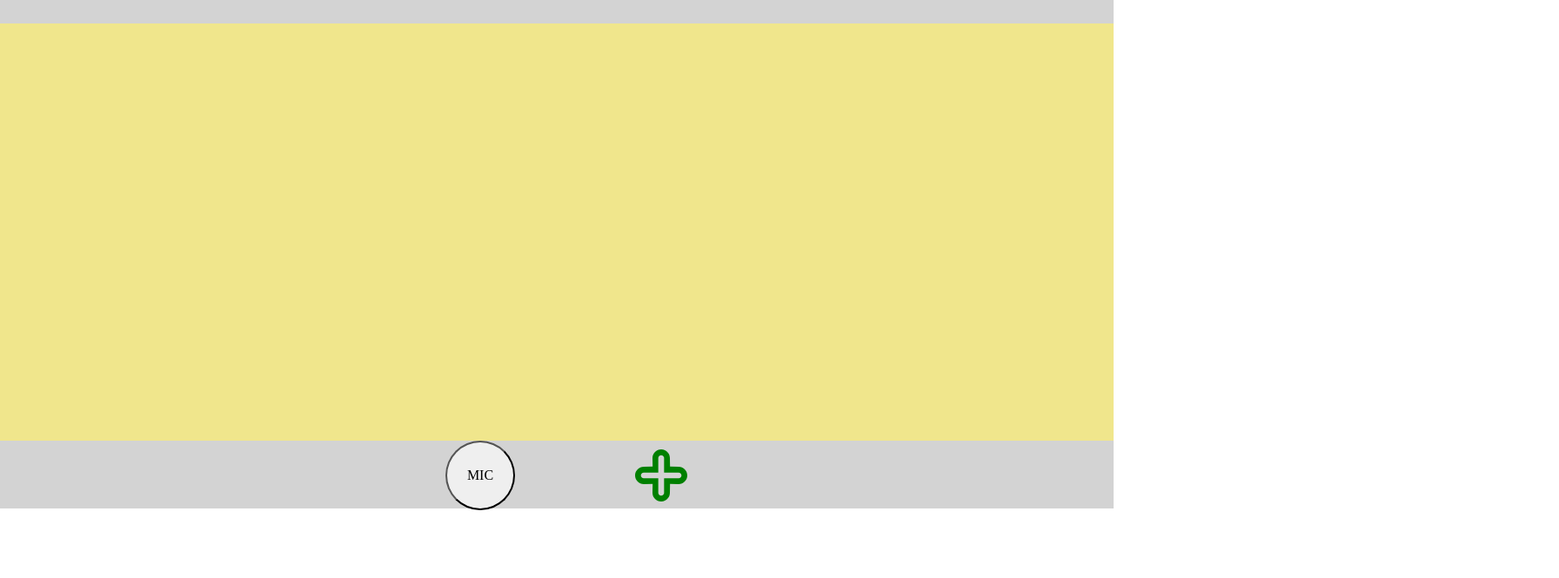
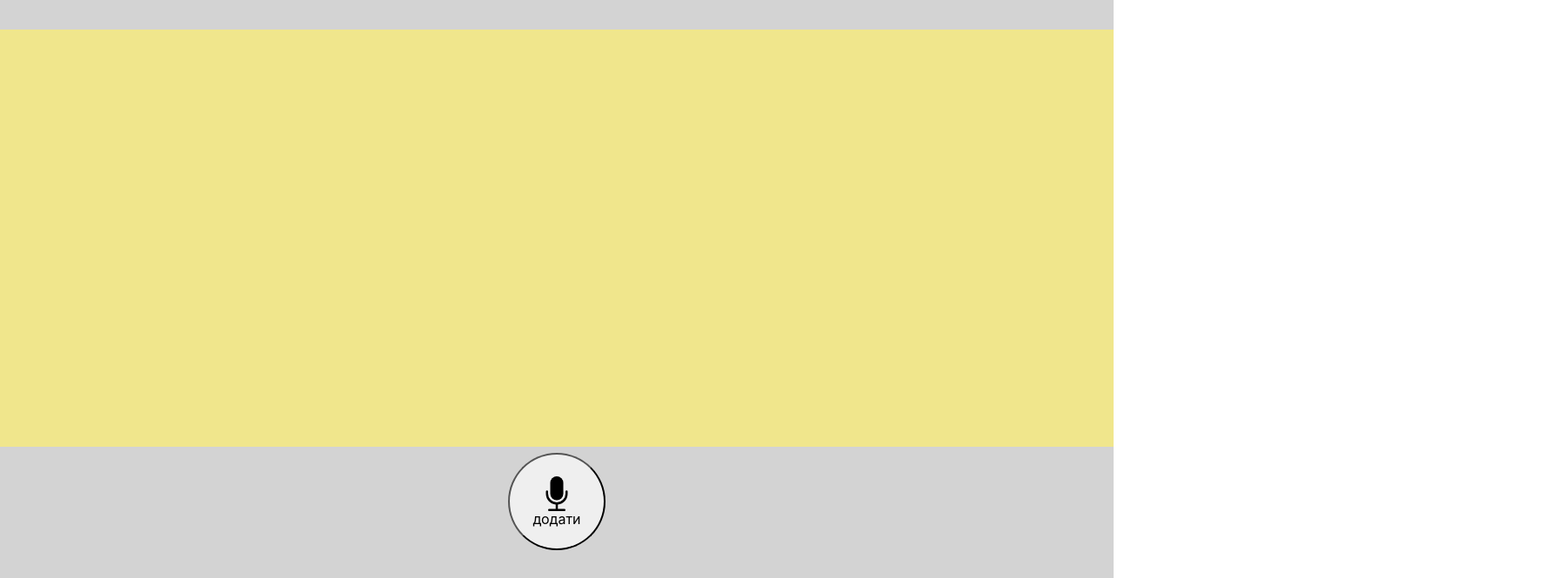
Before and after one commit to YehorSaz/shop-list, a React (Create React App) app: page /lists in a window 1280 px wide. Shown: the part 135-800 px from the top of the page at 87% size, 1792 px wide, since content can reach past the window. Built offline with nearby package versions, Linux system fonts and the light colour scheme.

Commit message:
first deploy

```diff
--- a/package.json
+++ b/package.json
@@ -13,7 +13,8 @@
     "react-icons": "^4.8.0",
     "react-redux": "^8.0.5",
     "react-router-dom": "^6.11.0",
-    "react-scripts": "5.0.1"
+    "react-scripts": "5.0.1",
+    "redux-persist": "^6.0.0"
   },
   "scripts": {
     "start": "react-scripts start",
--- a/src/App.css
+++ b/src/App.css
@@ -1,13 +1,13 @@
 
 .main-layout {
-    width: 100vw;
-    height: 90vh;
+    width: 100%;
+    height: 100vh;
     display: flex;
     flex-direction: column;
     /*justify-content: space-around;*/
-    align-items: center;
+    /*align-items: center;*/
     background-color: lightgray;
-    position: absolute;
+    /*position: absolute;*/
 }
 
 .new-button {
@@ -48,7 +48,6 @@
 /*--------LISTS---------*/
 
 
-
 .lists {
     display: flex;
     flex-direction: column;
@@ -58,18 +57,27 @@
 }
 
 .new-item-button {
-    align-self: center;
-    width: 5rem;
-    height: 5rem;
+    display: flex;
+    flex-direction: column;
+    justify-content: center;
+    align-items: center;
+    width: 7rem;
+    height: 7rem;
     border-radius: 50%;
+    position: sticky;
+}
+
+.new-item-button > svg {
+    width: 2.5em;
+    height: 2.5em;
 }
 
 .list-buttons {
     display: flex;
-    height: 10vh;
-    position: relative;
-    left: 40%;
+    justify-content: center;
+    height: 20%;
 }
+
 .plIcon {
 
 }
@@ -81,7 +89,10 @@
 }
 
 .mic-button {
-    margin-right: 10%;
+    display: flex;
+    justify-content: center;
+    height: 100%;
+    width: 100%;
 }
 
 /*----------List-------------*/
@@ -94,11 +105,15 @@
     width: 100%;
     height: 60vh;
     background-color: khaki;
+    overflow-y: scroll;
 }
 
 .save-button {
     margin-bottom: 5%;
     height: 30vh;
+}
+.save-button-none {
+    display: none;
 }
 
 .hide-button {
@@ -110,6 +125,7 @@
     border-radius: 0.5rem;
     background-color: crimson;
 }
+
 .edit-button {
     border-radius: 0.5rem;
 }
@@ -128,6 +144,7 @@
     width: 100%;
     margin: 5px 0 5px 5px;
 }
+
 .one-item-buttons {
     display: flex;
     justify-content: space-between;
@@ -163,6 +180,7 @@
     height: 30vh;
     width: 100%;
 }
+
 .item-form > input {
     display: flex;
     width: 98%;
@@ -171,6 +189,7 @@
     margin-bottom: 10%;
     border-radius: 0.4rem;
 }
+
 .item-form > button {
     /*height: 20%;*/
     border-radius: 1.3rem;
--- a/src/components/List/List.js
+++ b/src/components/List/List.js
@@ -1,7 +1,8 @@
 import React from 'react';
 import {useDispatch} from "react-redux";
+import {MdOutlineDoneOutline} from "react-icons/md";
+
 import {itemActions} from "../../redux/slices";
-import {MdOutlineDoneOutline} from "react-icons/md";
 
 const List = ({items}) => {
 
--- a/src/components/Lists/Lists.js
+++ b/src/components/Lists/Lists.js
@@ -1,8 +1,8 @@
 import React, {useEffect} from 'react';
+import {useForm} from "react-hook-form";
+import {BsFillMicFill} from "react-icons/bs";
+import {useDispatch, useSelector} from "react-redux";
 
-import {TiPlusOutline} from "react-icons/ti";
-import {useForm} from "react-hook-form";
-import {useDispatch, useSelector} from "react-redux";
 import {itemActions} from "../../redux/slices";
 import {List} from "../List/List";
 
@@ -11,12 +11,10 @@ const Lists = () => {
 
     const dispatch = useDispatch();
     const {items, itemForEdit, count} = useSelector(state => state.item);
-
-
-    const {register, reset, handleSubmit, setValue} = useForm({mode: "all"});
+    const {register, reset, handleSubmit, setValue, formState: {isValid}} = useForm({mode: "all"});
 
     useEffect(() => {
-        if (itemForEdit){
+        if (itemForEdit) {
             setValue('item', itemForEdit.item)
             setValue('id', itemForEdit.id)
             showForm()
@@ -29,20 +27,52 @@ const Lists = () => {
     }
     const hideForm = () => {
         document.querySelector('#input-field').classList.remove('show-form')
+        document.querySelector('.save-button').classList.remove('save-button-none')
     }
 
     const save = (item) => {
-        dispatch(itemActions.create(item))
+        dispatch(itemActions.createItem(item))
         reset()
         hideForm()
     }
-
     const update = (item) => {
         dispatch(itemActions.updateItem(item))
         dispatch(itemActions.editItem(null))
         reset()
         hideForm()
     }
+
+
+    let SpeechRecognition =
+            window.SpeechRecognition || window.webkitSpeechRecognition,
+        recognition;
+
+    const speech = () => {
+
+        recognition = new SpeechRecognition();
+        console.log(recognition.lang);
+        recognition.lang = 'uk-UA';
+        recognition.interimResults = true;
+        recognition.start();
+
+
+        recognition.onresult = (event) => {
+
+            const item = event.results[0][0].transcript;
+
+            if (event.results[0].isFinal) {
+                dispatch(itemActions.createItem({item: item}))
+                document.querySelector('.save-button').classList.add('save-button-none')
+
+
+            } else {
+                setValue('item', item)
+            }
+        }
+        showForm()
+    };
+
+    let speech1 = 0;
 
 
     return (
@@ -55,17 +85,19 @@ const Lists = () => {
                 items.map(item => <List key={item.id} items={item}/>)
             }</div>
 
+
             <div id={'input-field'} className={'input-field'}>
 
                 <form onSubmit={handleSubmit(itemForEdit ? update : save)} className={'item-form'}>
-                    <input type="text" placeholder={'продукт'} {...register('item')}/>
 
-                    <button className={'save-button'}>
+                    <input type="text" placeholder={'продукт'} {...register('item')} required={true}/>
+
+                    <button className={'save-button save-button-none'} disabled={!isValid}>
                         {itemForEdit ? 'оновити' : 'зберегти'}
                     </button>
 
                     <button onClick={handleSubmit(hideForm)} className={'hide-button'}>
-                        сховати
+                        закрити
                     </button>
                 </form>
 
@@ -76,15 +108,20 @@ const Lists = () => {
 
                 <div className={'mic-button'}>
 
-                    <button className={'new-item-button'} onClick={() => showForm()}>
-                        MIC
+
+                    <button className={'new-item-button'}
+                            onTouchStart={() => speech1 = setTimeout(() => {
+                                speech()
+                            }, 2000)} onTouchEnd={() => {
+                        clearTimeout(speech1);
+                        showForm();
+                        reset();
+                    }}>
+                        <BsFillMicFill/>додати
                     </button>
 
                 </div>
 
-                <div className={'plIcon'}>
-                    <TiPlusOutline className={'list-plus-icon'}/>
-                </div>
 
             </div>
 
--- a/src/index.css
+++ b/src/index.css
@@ -1,13 +1,13 @@
-/*body {*/
-/*  margin: 0;*/
-/*  font-family: -apple-system, BlinkMacSystemFont, 'Segoe UI', 'Roboto', 'Oxygen',*/
-/*    'Ubuntu', 'Cantarell', 'Fira Sans', 'Droid Sans', 'Helvetica Neue',*/
-/*    sans-serif;*/
-/*  -webkit-font-smoothing: antialiased;*/
-/*  -moz-osx-font-smoothing: grayscale;*/
-/*}*/
+body {
+  margin: 0;
+  font-family: -apple-system, BlinkMacSystemFont, 'Segoe UI', 'Roboto', 'Oxygen',
+    'Ubuntu', 'Cantarell', 'Fira Sans', 'Droid Sans', 'Helvetica Neue',
+    sans-serif;
+  -webkit-font-smoothing: antialiased;
+  -moz-osx-font-smoothing: grayscale;
+}
 
-/*code {*/
-/*  font-family: source-code-pro, Menlo, Monaco, Consolas, 'Courier New',*/
-/*    monospace;*/
-/*}*/
+code {
+  font-family: source-code-pro, Menlo, Monaco, Consolas, 'Courier New',
+    monospace;
+}
--- a/src/index.js
+++ b/src/index.js
@@ -2,22 +2,25 @@ import React from 'react';
 import ReactDOM from 'react-dom/client';
 import {BrowserRouter} from "react-router-dom";
 import {Provider} from "react-redux";
+import {PersistGate} from "redux-persist/integration/react";
 
 import './styles/normalize.css';
 import './index.css';
 import App from './App';
-import {setupStore} from "./redux";
+import store, {persistor} from "./redux/store";
 
 
 const root = ReactDOM.createRoot(document.getElementById('root'));
-const store = setupStore();
+// const store = setupStore();
 
 root.render(
 
     <Provider store={store}>
 
         <BrowserRouter>
-            <App/>
+            <PersistGate loading={null} persistor={persistor}>
+                <App/>
+            </PersistGate>
         </BrowserRouter>
 
     </Provider>
--- a/src/redux/slices/item.slice.js
+++ b/src/redux/slices/item.slice.js
@@ -15,7 +15,7 @@ const slice = createSlice({
         setItem: (state, action) => {
             state.items = action.payload;
         },
-        create: (state, action) => {
+        createItem: (state, action) => {
             state.items.push({item: action.payload.item, id: state.items.length + 1})
             state.count ++
         },
--- a/src/redux/store.js
+++ b/src/redux/store.js
@@ -1,4 +1,13 @@
 import {combineReducers, configureStore} from "@reduxjs/toolkit";
+
+import { persistStore, persistReducer, FLUSH,
+    REHYDRATE,
+    PAUSE,
+    PERSIST,
+    PURGE,
+    REGISTER, } from 'redux-persist';
+import storage from 'redux-persist/lib/storage';
+
 import {itemReducer} from "./slices";
 
 
@@ -6,10 +15,24 @@ const rootReducer = combineReducers({
         item: itemReducer
 });
 
-const setupStore = () => configureStore({
-    reducer: rootReducer
+const persistConfig = {
+    key: 'root',
+    storage,
+};
+
+
+const persistedReducer = persistReducer(persistConfig, rootReducer);
+
+const store = configureStore({
+    reducer: persistedReducer,
+    middleware: (getDefaultMiddleware) =>
+        getDefaultMiddleware({
+            serializableCheck: {
+                ignoredActions: [FLUSH, REHYDRATE, PAUSE, PERSIST, PURGE, REGISTER],
+            },
+        }),
 });
 
-export {
-    setupStore
-}
+export const persistor = persistStore(store);
+
+export default store;
```
Also changed, not shown: public/index.html (+1 -21 lines), 1 other file (tests, documents, lock files or other folders).
